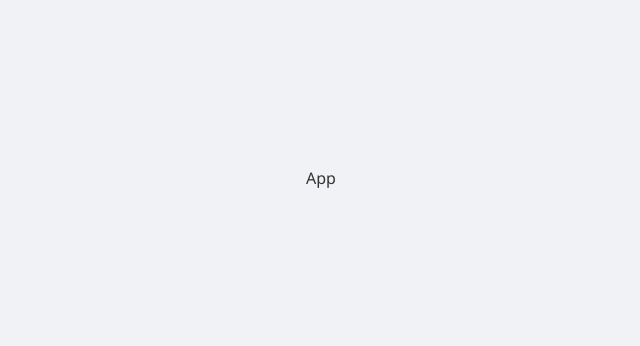
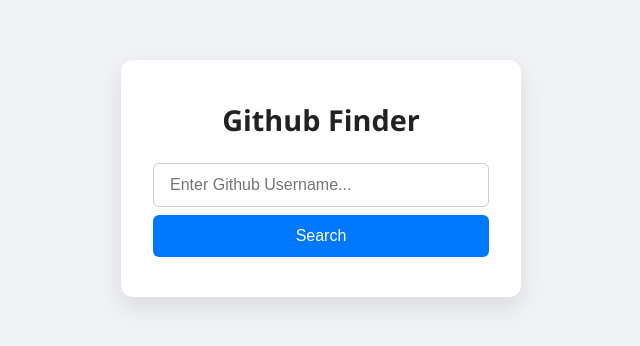
Before and after one commit to NMasters52/github-finder, a React (Vite) app: page / in a window 1280 px wide. Shown: the part 222-568 px from the top of the page, without its empty margins (319-959 px from the left). Built offline with nearby package versions, Linux system fonts and the light colour scheme.

Commit message:
set up pt1 of UserSearch component

```diff
--- a/index.html
+++ b/index.html
@@ -1,10 +1,10 @@
-<!doctype html>
+<!DOCTYPE html>
 <html lang="en">
   <head>
     <meta charset="UTF-8" />
     <link rel="icon" type="image/svg+xml" href="/vite.svg" />
     <meta name="viewport" content="width=device-width, initial-scale=1.0" />
-    <title>github-finder</title>
+    <title>Github Finder</title>
   </head>
   <body>
     <div id="root"></div>
--- a/src/App.tsx
+++ b/src/App.tsx
@@ -1,5 +1,12 @@
+import UserSearch from "./components/UserSearch";
+
 const App = () => {
-  return <>App</>;
+  return (
+    <div className="container">
+      <h1>Github Finder</h1>
+      <UserSearch />
+    </div>
+  );
 };
 
 export default App;
--- /dev/null
+++ b/src/components/UserSearch.tsx
@@ -0,0 +1,21 @@
+import { useState } from "react";
+import { useQuery } from "@tanstack/react-query";
+
+const UserSearch = () => {
+  const [username, setUsername] = useState("");
+  const [submittedUsername, setSubmittedUsername] = useState("");
+
+  return (
+    <form className="form">
+      <input
+        type="text"
+        value={username}
+        placeholder="Enter Github Username..."
+        onChange={(e) => setUsername(e.target.value)}
+      />
+      <button type="submit">Search</button>
+    </form>
+  );
+};
+
+export default UserSearch;
```
Also changed, not shown: 1 other file (tests, documents, lock files or other folders).
